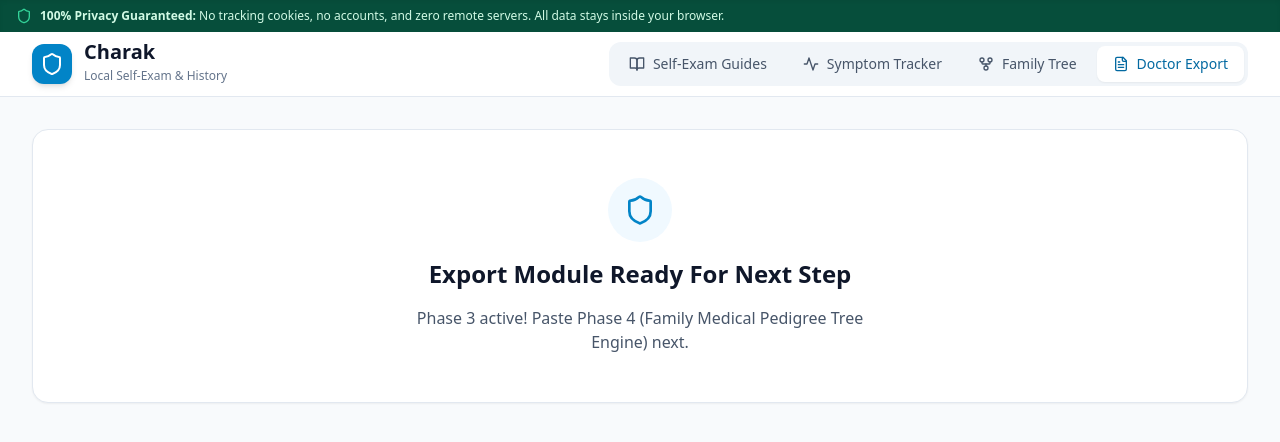
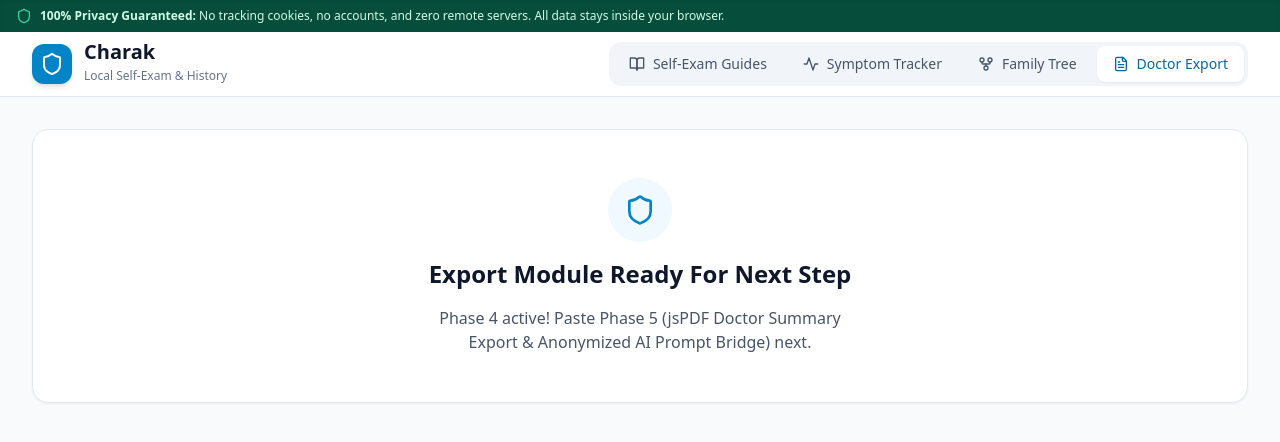
Before and after one commit to LOGELF/charak, a React (Vite) app: page / in a window 1280 px wide. Both pictures are taken after a click on the button "Doctor Export". Shown: the top 442 px of the page. Built offline with nearby package versions, Linux system fonts and the light colour scheme.

Commit message:
Update App.jsx

```diff
--- a/src/App.jsx
+++ b/src/App.jsx
@@ -2,6 +2,7 @@ import React, { useState } from 'react';
 import { Shield, BookOpen, Activity, GitFork, FileText, Lock, EyeOff, HardDrive } from 'lucide-react';
 import OrganGuides from './components/OrganGuides.jsx';
 import SymptomTracker from './components/SymptomTracker.jsx';
+import PedigreeTree from './components/PedigreeTree.jsx';
 
 export default function App() {
   const [activeTab, setActiveTab] = useState('landing');
@@ -144,21 +145,24 @@ export default function App() {
           </div>
         )}
 
-        {/* Render Self-Exam Organ Guides */}
+{/* Render Self-Exam Organ Guides */}
 {activeTab === 'guides' && <OrganGuides />}
 
 {/* Render Local Symptom Tracker */}
 {activeTab === 'tracker' && <SymptomTracker />}
 
+{/* Render Family Medical Pedigree Tree */}
+{activeTab === 'pedigree' && <PedigreeTree />}
+
 {/* Modules Coming Next */}
-{activeTab !== 'landing' && activeTab !== 'guides' && activeTab !== 'tracker' && (
+{activeTab !== 'landing' && activeTab !== 'guides' && activeTab !== 'tracker' && activeTab !== 'pedigree' && (
   <div className="bg-white border border-slate-200 rounded-2xl p-12 text-center space-y-4 shadow-sm">
     <div className="inline-flex p-4 rounded-full bg-sky-50 text-sky-600">
       <Shield className="w-8 h-8" />
     </div>
     <h3 className="text-2xl font-bold text-slate-900 capitalize">{activeTab} Module Ready For Next Step</h3>
     <p className="text-slate-600 max-w-md mx-auto">
-      Phase 3 active! Paste Phase 4 (Family Medical Pedigree Tree Engine) next.
+      Phase 4 active! Paste Phase 5 (jsPDF Doctor Summary Export & Anonymized AI Prompt Bridge) next.
     </p>
   </div>
 )}
```
